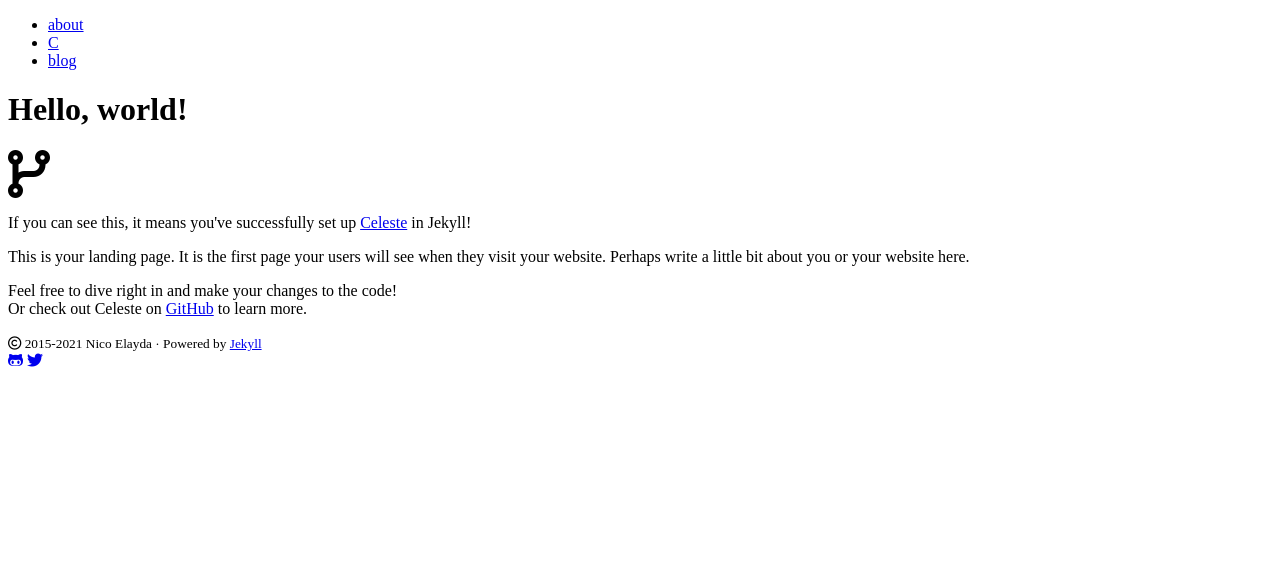
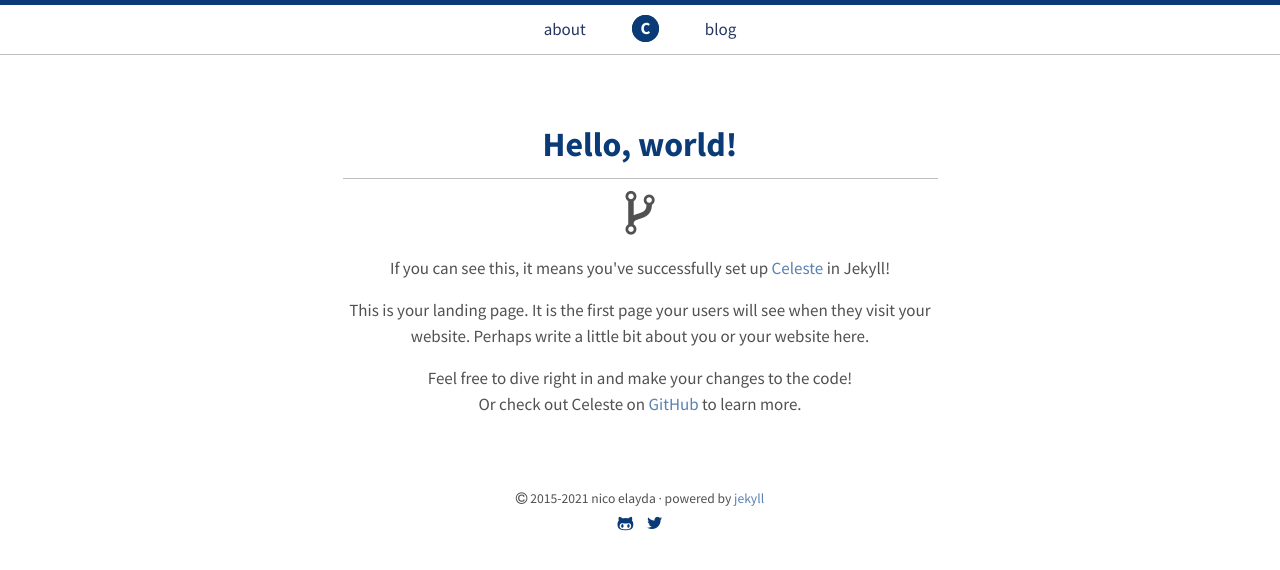
Before and after one commit to garam-kim/garam-kim.github.io, a Jekyll site: the page built from index.html, in a window 1280 px wide. Shown: the top 570 px of the page. Built offline with Jekyll 4.4.1, drawn with Linux system fonts in a browser that asks for light colours; nearby versions of some CDN libraries; library files that are not in the unit come from our copies.

Commit message:
second theme changed

```diff
--- a/_config.yml
+++ b/_config.yml
@@ -1,6 +1,6 @@
 title:               Celeste
-url:
-baseurl:             "garam-kim.github.io"
+url:                "garam-kim.github.io"
+baseurl:             ""
 
 markdown:            kramdown
 highlighter:         rouge
```
Also changed, not shown: 1 other file.
